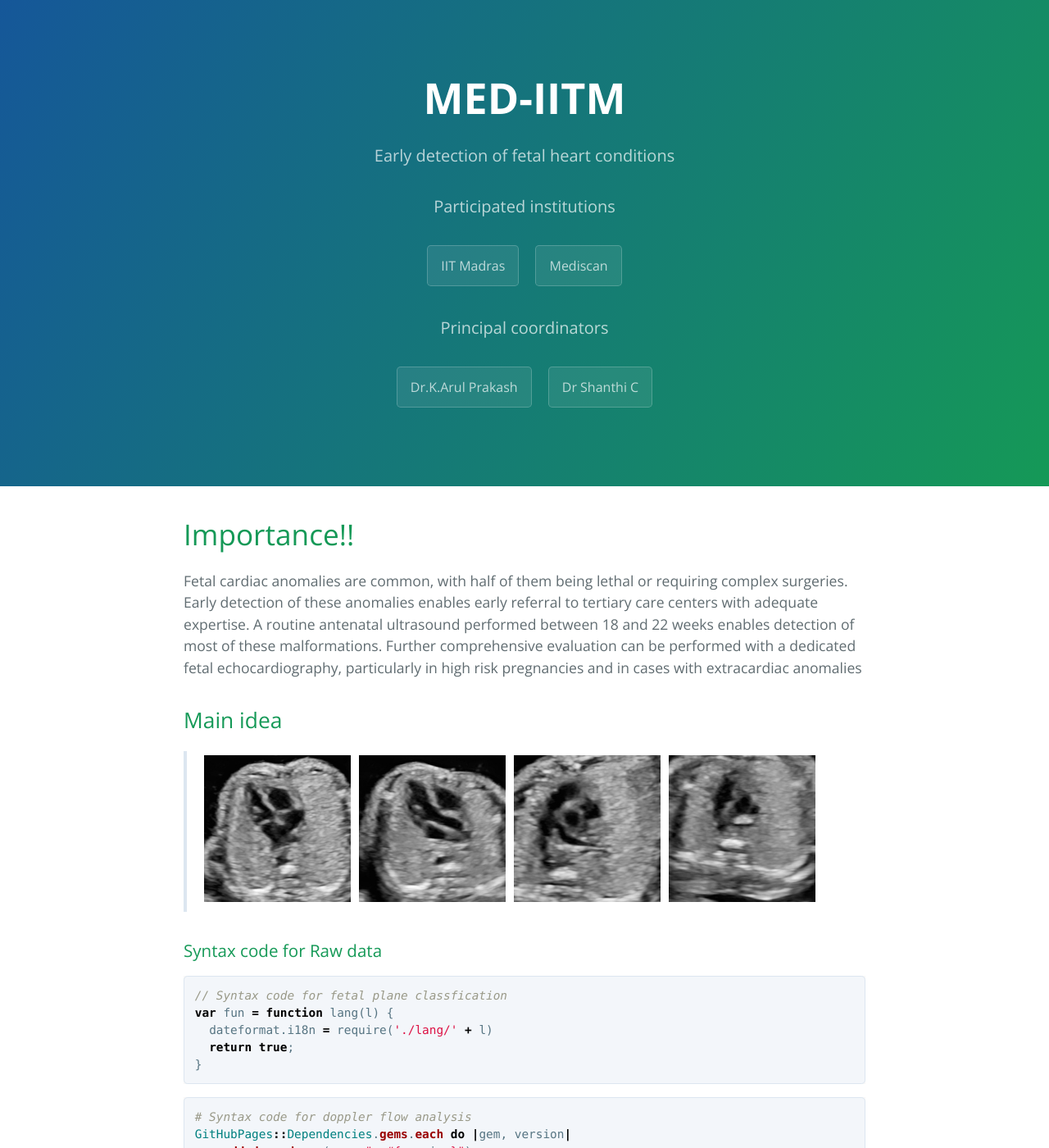
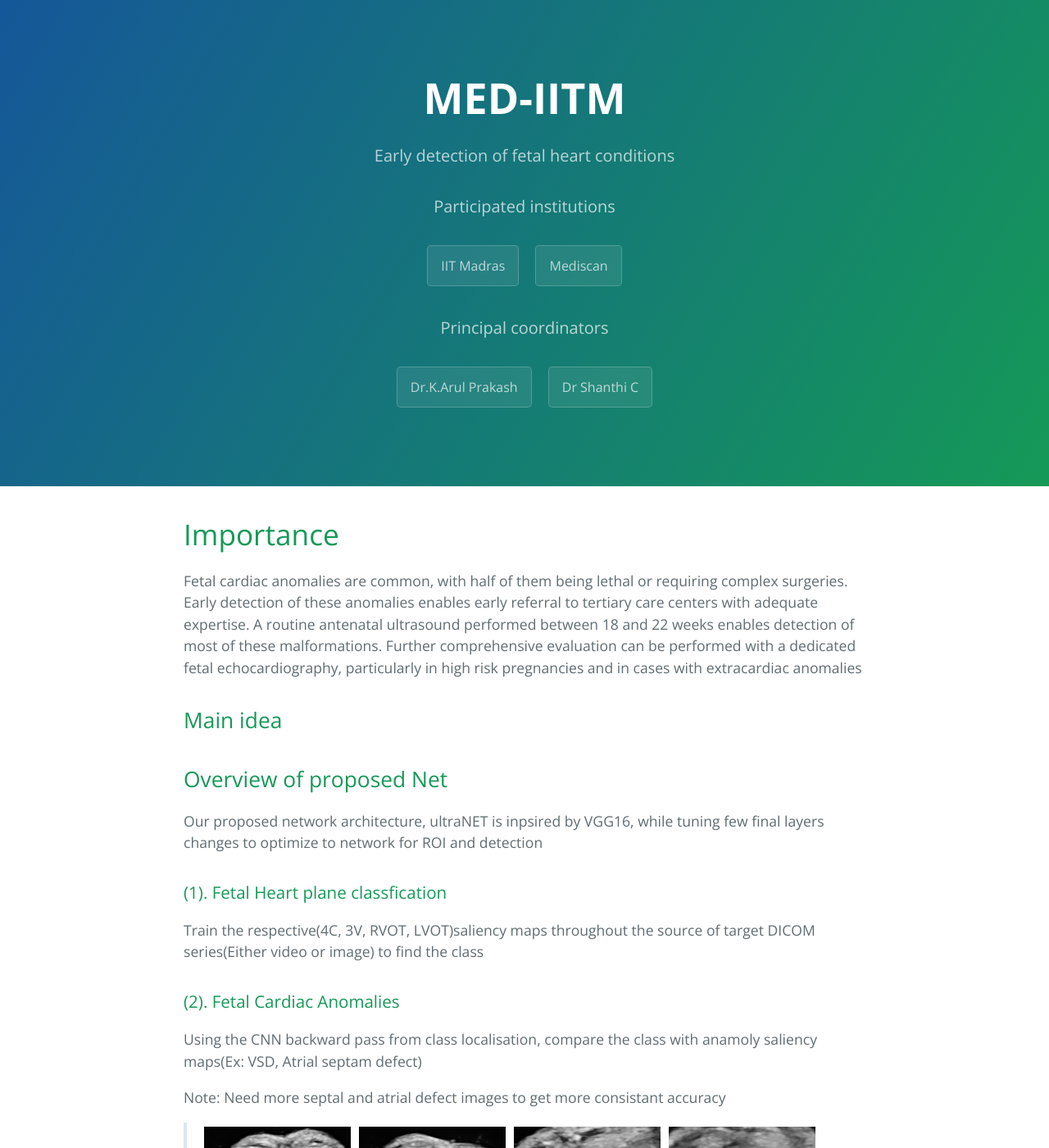
Before and after one commit to fetalheart/fetalheart.github.io, a Jekyll site: the page index.html, which Jekyll copies as it is, in a window 1280 px wide and 1400 px high. Shown: the whole window at 82% size. Built offline with Jekyll 4.4.1, drawn with Linux system fonts in a browser that asks for light colours.

Commit message:
corrected

```diff
--- a/index.html
+++ b/index.html
@@ -65,7 +65,7 @@
     </header>
 
     <main id="content" class="main-content" role="main">
-      <h1 id="header-1">Importance!!</h1>
+      <h1 id="header-1">Importance</h1>
 
 <p>Fetal cardiac anomalies are common, with half of them being lethal or
   requiring complex surgeries. Early detection of these anomalies enables early referral to
@@ -75,6 +75,13 @@
   high risk pregnancies and in cases with extracardiac anomalies</p>
 
 <h2 id="header-2">Main idea</h2>
+<h2 id="header-2">Overview of proposed Net</h2>
+<p> Our proposed network architecture, ultraNET is inpsired by VGG16, while tuning few final layers changes to optimize to network for ROI and detection</p>
+<h3 id="header-3">(1). Fetal Heart plane classfication</h3>
+<p> Train the respective(4C, 3V, RVOT, LVOT)saliency maps throughout the source of target DICOM series(Either video or image) to find the class</p>
+<h3 id = "header-3">(2). Fetal Cardiac Anomalies </h3>
+<p> Using the CNN backward pass from class localisation, compare the class with anamoly saliency maps(Ex: VSD, Atrial septam defect)</p>
+<p>Note: Need more septal and atrial defect images to get more consistant accuracy</p>
 <blockquote>
     <div class="row">
         <div class="column">
```
Also changed, not shown: images/sal.py (added, +9 -0 lines), images/3vv _s.jpg (added), images/4C_s.jpg (added), images/lvot _s.jpg (added), 1 other file.
